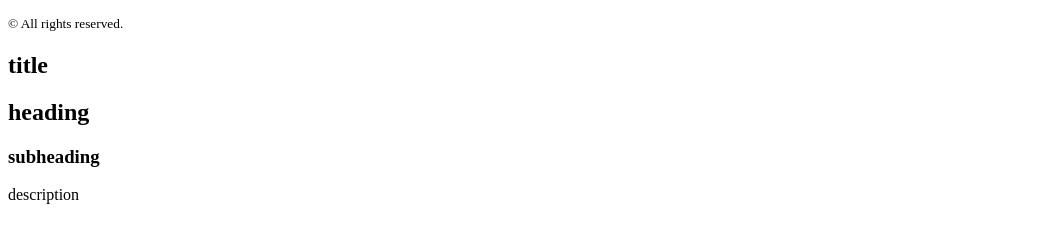
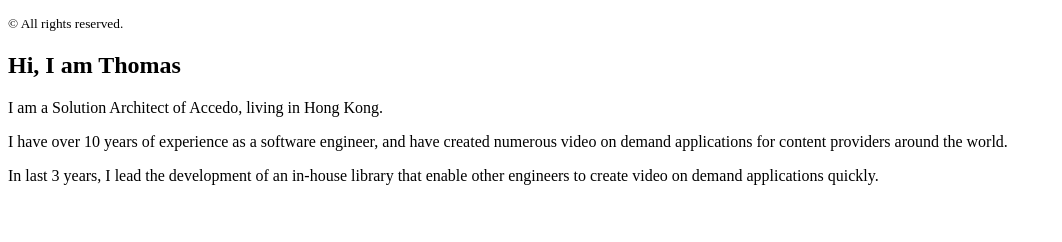
Before and after one commit to thomasklwong/profile, a Gatsby site: page / in a window 1280 px wide. Shown: the part 280-522 px from the top of the page, without its empty margins (0-1062 px from the left). Built offline with nearby package versions, Linux system fonts and the light colour scheme; Gatsby itself is replaced by a stand-in of ours.

Commit message:
feat: update index page to match about page, talk more about myself

```diff
--- a/src/pages/index.md
+++ b/src/pages/index.md
@@ -1,8 +1,13 @@
 ---
 templateKey: 'index-page'
-title: Thomas Wong
-heading: foo
-subheading: bar
-description: >
-  blah blah blah
 ---
+
+# Hi, I am Thomas
+
+I am a Solution Architect of Accedo, living in Hong Kong.
+
+I have over 10 years of experience as a software engineer, and have created
+numerous video on demand applications for content providers around the world.
+
+In last 3 years, I lead the development of an in-house library that enable
+other engineers to create video on demand applications quickly.
--- a/src/templates/about-page.js
+++ b/src/templates/about-page.js
@@ -21,9 +21,7 @@ export const AboutPageTemplate = ({
   contentComponent: PageContent = Content
 }) => (
   <section>
-    <h2 className="title is-size-3 has-text-weight-bold is-bold-light">
-      {title}
-    </h2>
+    <h2>{title}</h2>
     <PageContent className="content" content={content} />
   </section>
 );
--- a/src/templates/index-page.js
+++ b/src/templates/index-page.js
@@ -1,67 +1,50 @@
 import React from 'react';
-import PropTypes from 'prop-types';
+import PropTypes, { shape } from 'prop-types';
 import { graphql } from 'gatsby';
 import Layout from '../components/Layout';
+import Content, { HTMLContent } from '../components/Content';
 
 // NOTE: Using multiple `export const` as Gatsby has issue with
 // grouping multiple export
 // See https://github.com/gatsbyjs/gatsby/issues/8609
 export const query = graphql`
-  query {
+  query IndexPage {
     markdownRemark(frontmatter: { templateKey: { eq: "index-page" } }) {
-      frontmatter {
-        title
-        heading
-        subheading
-        description
-      }
+      html
     }
   }
 `;
 
 export const IndexPageTemplate = ({
-  title,
-  heading,
-  subheading,
-  description
+  content,
+  contentComponent: PageContent = Content
 }) => (
   <article>
-    <h1>title</h1>
-    <h2>heading</h2>
-    <h3>subheading</h3>
-    <p>description</p>
+    <PageContent className="content" content={content} />
   </article>
 );
 
 IndexPageTemplate.propTypes = {
-  description: PropTypes.string.isRequired,
-  heading: PropTypes.string.isRequired,
-  subheading: PropTypes.string.isRequired,
-  title: PropTypes.string.isRequired
+  content: PropTypes.string,
+  contentComponent: PropTypes.func
 };
 
 const IndexPage = ({
   data: {
-    markdownRemark: {
-      frontmatter: { title, heading, subheading, description }
-    }
+    markdownRemark: { html }
   },
   location
 }) => (
   <Layout location={location}>
-    <IndexPageTemplate
-      description={description}
-      heading={heading}
-      subheading={subheading}
-      title={title}
-    />
+    <IndexPageTemplate content={html} contentComponent={HTMLContent} />
   </Layout>
 );
 
 IndexPage.propTypes = {
-  data: PropTypes.shape({
-    markdownRemark: PropTypes.shape({
-      frontmatter: PropTypes.shape({
+  data: shape({
+    markdownRemark: shape({
+      html: PropTypes.string,
+      frontmatter: shape({
         ...IndexPageTemplate.propTypes
       })
     })
```
